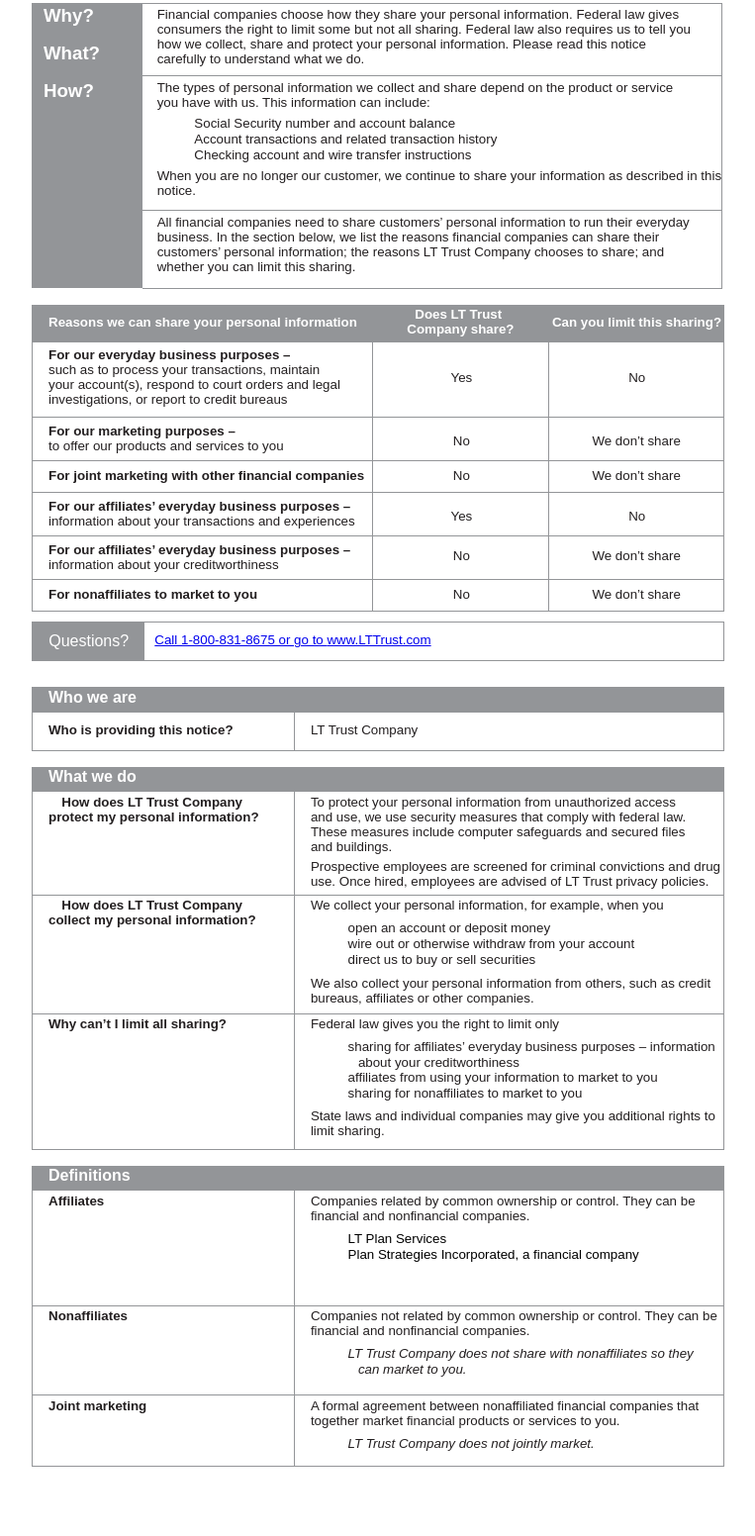
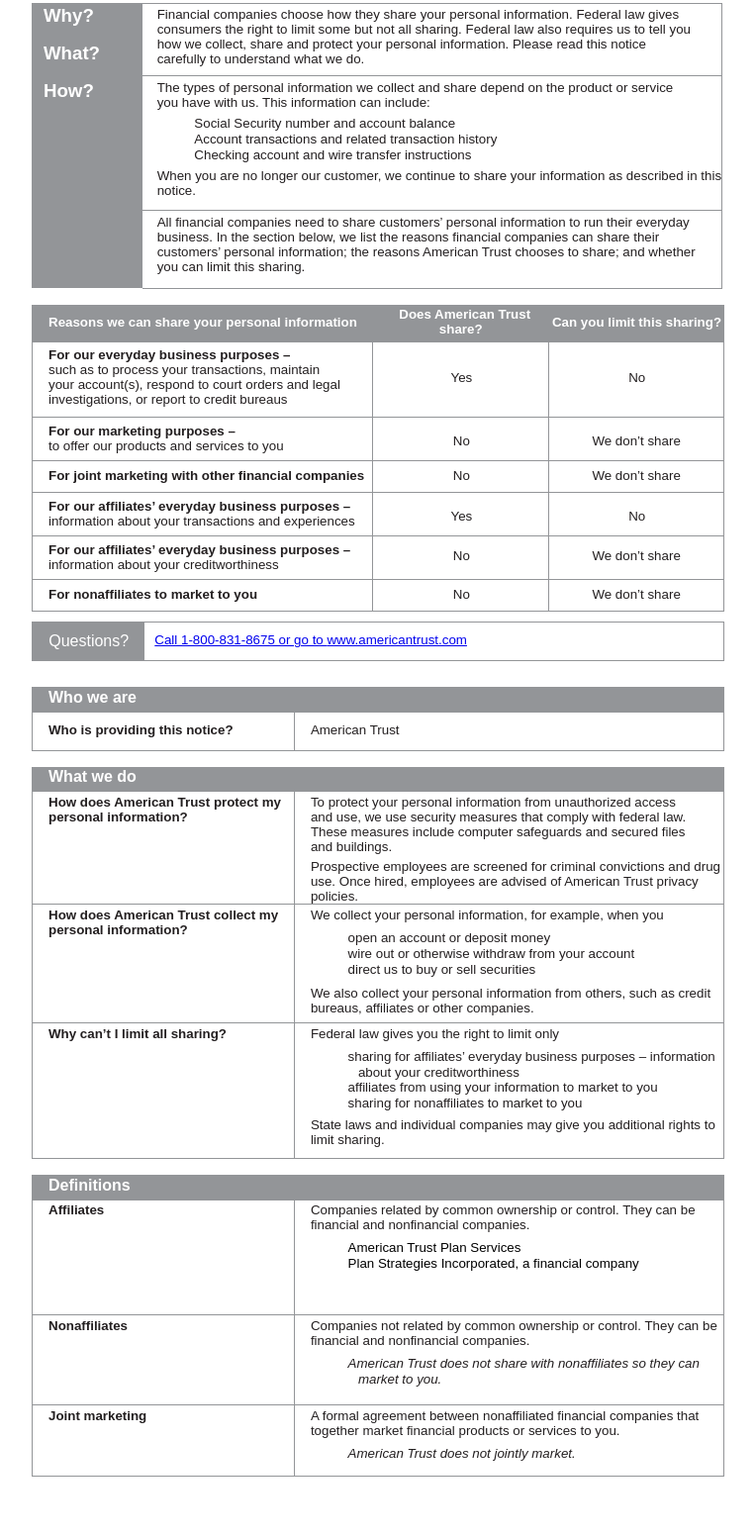
Before and after one commit to lt-trust/lt-trust.github.io, a plain HTML site: page privacy-policy/index.html in a window 1280 px wide. Shown: the part 84-1636 px from the top of the page at 99% size, without its empty margins (258-1021 px from the left). Drawn offline with Linux system fonts and the light colour scheme.

Commit message:
American Trust branding

```diff
--- a/privacy-policy/index.html
+++ b/privacy-policy/index.html
@@ -3,7 +3,7 @@
   <head>
     <meta http-equiv="Content-Type" content="text/html; charset=utf-8" />
     <title>Privacy Policy</title>
-    <link rel="icon" href="favicon.png" type="image/png" sizes="16x16">
+    <link rel="icon" href="../at.png" type="image/png" sizes="16x16">
     <meta name="Atik" content="Privacy Policy" />
     <link rel="stylesheet" href="main.css">
     <style type="text/css">
@@ -16,7 +16,7 @@
       <tr>
         <th class="top-table-header">FACTS</th>
         <th class="top-table-texts">
-          <p>WHAT DOES  LT Trust Company</p>
+          <p>WHAT DOES  American Trust</p>
           <p>DO WITH YOUR PERSONAL INFORMATION?</p>
         </th>
       </tr>
@@ -206,7 +206,7 @@
             All financial companies need to share customers’ personal
             information to run their everyday business. In the section below, we
             list the reasons financial companies can share their customers’
-            personal information; the reasons LT Trust Company chooses to share;
+            personal information; the reasons American Trust chooses to share;
             and whether you can limit this sharing.
           </p>
         </td>
@@ -255,12 +255,12 @@
             class="s5"
             style="
               padding-top: 1pt;
-              padding-left: 26pt;
+              padding-left: 0pt;
               text-indent: 6pt;
-              text-align: left;
-            "
-          >
-            Does LT Trust Company share?
+              text-align: center;
+            "
+          >
+            Does American Trust share?
           </p>
         </td>
         <td
@@ -866,11 +866,11 @@
       </div>
       <div class="question-links">
         <a
-        href="https://www.lttrust.com/"
+        href="https://www.americantrust.com/"
         target="_blank"
         >Call 1-800-831-8675 or go to </a>
-      <a href="http://www.LTRetire.com/" target="_blank"
-        ><span>www.LTTrust.com</span
+      <a href="http://www.americantrust.com/" target="_blank"
+        ><span>www.americantrust.com</span
         >
       </a>
       </div>
@@ -961,7 +961,7 @@
               text-align: left;
             "
           >
-            LT Trust Company
+            American Trust
           </p>
         </td>
       </tr>
@@ -1019,11 +1019,11 @@
               padding-top: 2pt;
               padding-left: 12pt;
               padding-right: 7pt;
-              text-indent: 10pt;
-              text-align: left;
-            "
-          >
-            How does LT Trust Company protect my personal information?
+              text-indent: 0pt;
+              text-align: left;
+            "
+          >
+            How does American Trust protect my personal information?
           </p>
         </td>
         <td
@@ -1065,7 +1065,7 @@
             "
           >
             Prospective employees are screened for criminal convictions and drug
-            use. Once hired, employees are advised of LT Trust privacy policies.
+            use. Once hired, employees are advised of American Trust privacy policies.
           </p>
         </td>
       </tr>
@@ -1093,11 +1093,11 @@
               padding-top: 2pt;
               padding-left: 12pt;
               padding-right: 7pt;
-              text-indent: 10pt;
-              text-align: left;
-            "
-          >
-            How does LT Trust Company collect my personal information?
+              text-indent: 0pt;
+              text-align: left;
+            "
+          >
+            How does American Trust collect my personal information?
           </p>
         </td>
         <td
@@ -1397,7 +1397,7 @@
                   text-align: left;
                 "
               >
-                LT Plan Services
+                American Trust Plan Services
               </p>
             </li>
             <li data-list-text="">
@@ -1487,7 +1487,7 @@
                   text-align: left;
                 "
               >
-                LT Trust Company does not share with nonaffiliates so they can
+                American Trust does not share with nonaffiliates so they can
                 market to you.
               </p>
             </li>
@@ -1564,7 +1564,7 @@
                   text-align: left;
                 "
               >
-                LT Trust Company does not jointly market.
+                American Trust does not jointly market.
               </p>
             </li>
           </ul>
```
Also changed, not shown: index.html (+26 -26 lines), at.png (added), favicon.png (deleted), privacy-policy/favicon.png (deleted).
